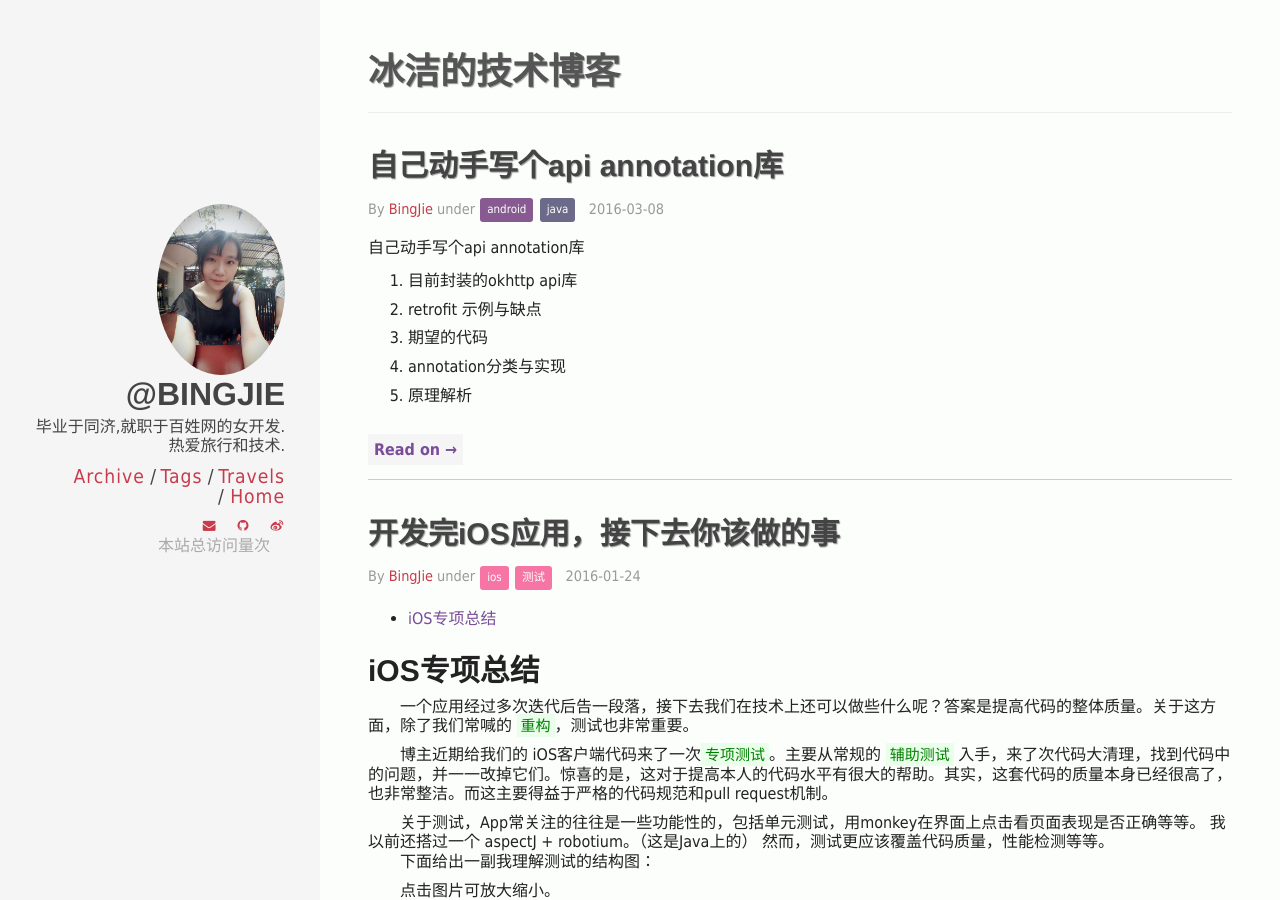
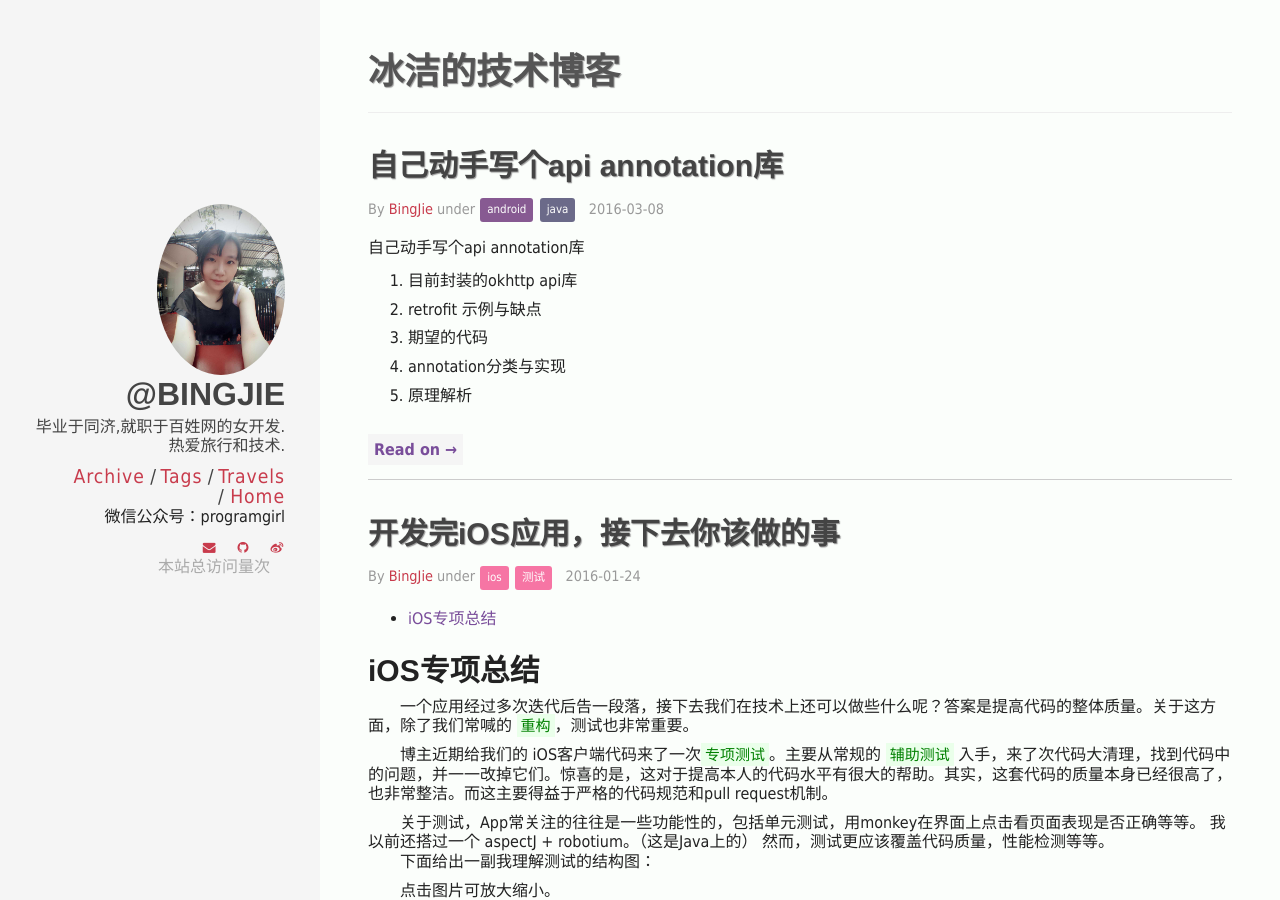
Before and after one commit to chaojimiaomiao/chaojimiaomiao.github.io, a Jekyll site: the page built from index.html, in a window 1280 px wide and 900 px high. Built offline with Jekyll 4.4.1, drawn with Linux system fonts in a browser that asks for light colours; comment, search, counter and statistics services are not loaded.

Commit message:
no message

```diff
--- a/_includes/sidebar.html
+++ b/_includes/sidebar.html
@@ -27,6 +27,7 @@
         </li>
       </ul>
     </nav>
+    <p>微信公众号：programgirl</p>
     {% include social-links.html %}
   </div>
   <span id="busuanzi_container_site_pv">
```
